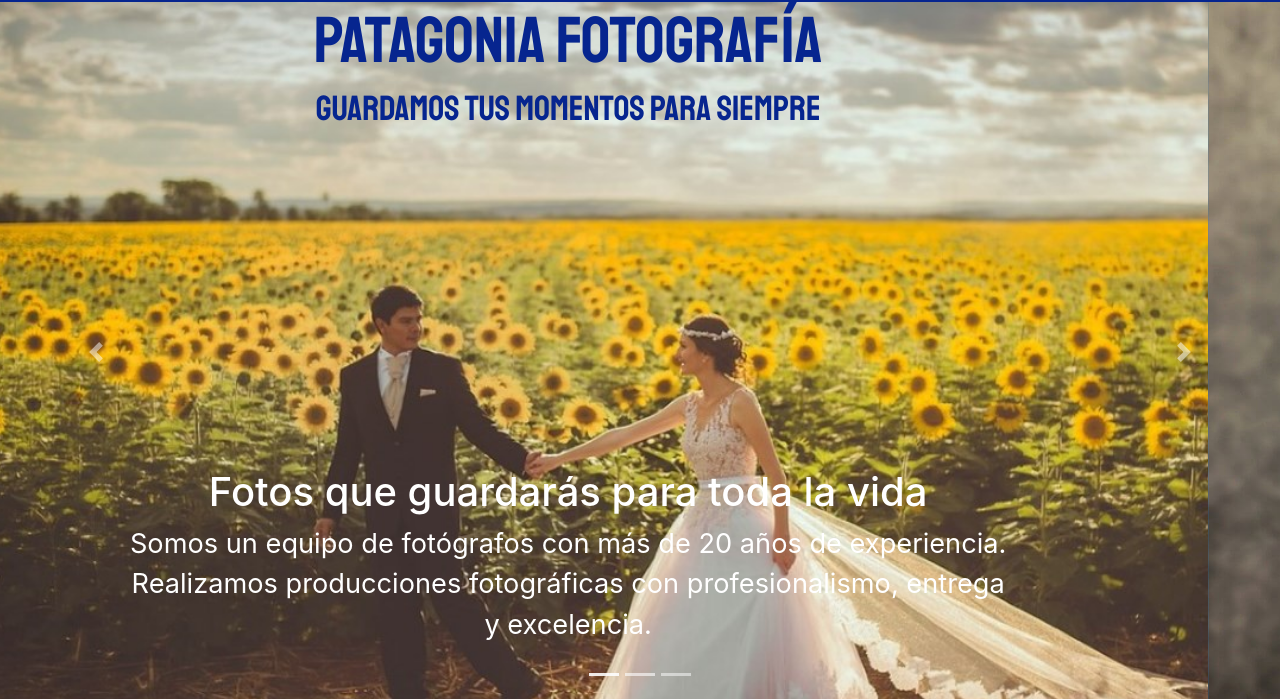
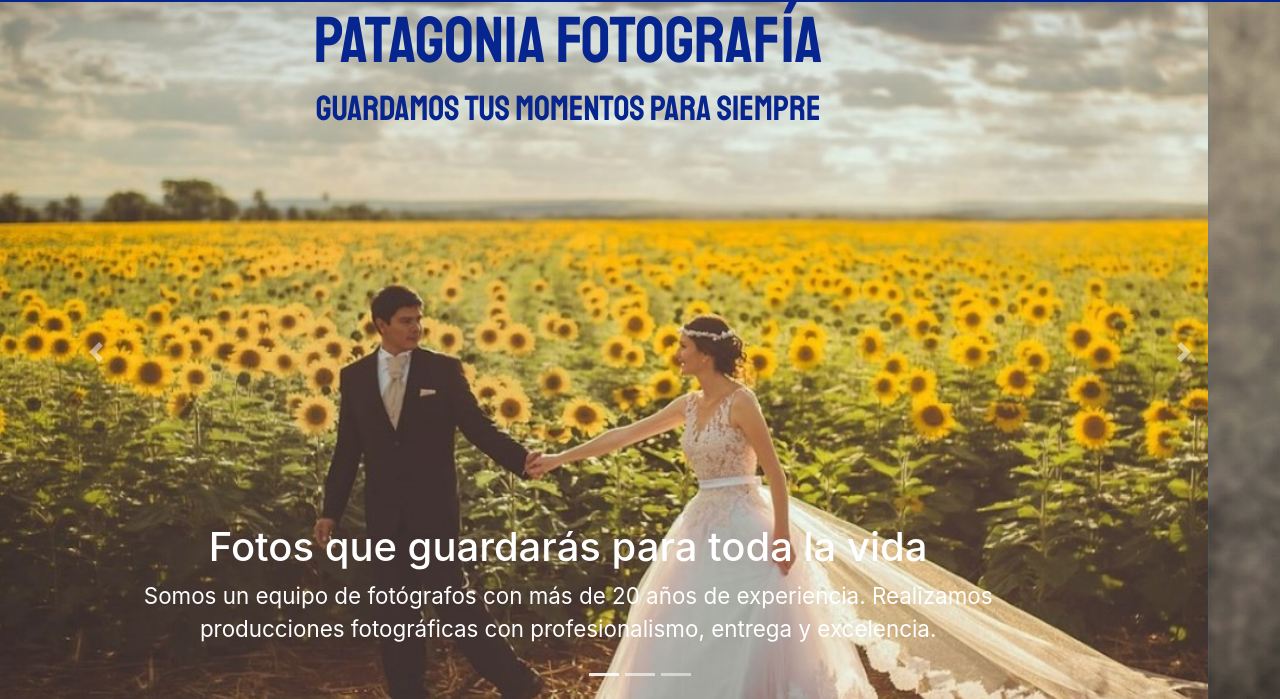
Before and after one commit to ltiraboschi/patagoniafotografia, a plain HTML site: page index.html in a window 1280 px wide. Shown: the part 75-774 px from the top of the page. Drawn offline with nearby package versions, Linux system fonts and the light colour scheme.

Commit message:
cambio en fuente

```diff
--- a/scss/_index.scss
+++ b/scss/_index.scss
@@ -48,7 +48,7 @@ text-decoration: underline;  }
 
   @media only screen and (min-width: 960px) {
     .carousel-caption{
-    font-size: 170%;
+    font-size: 140%;
   }
   }
 
```
Also changed, not shown: scss/styles.css.
